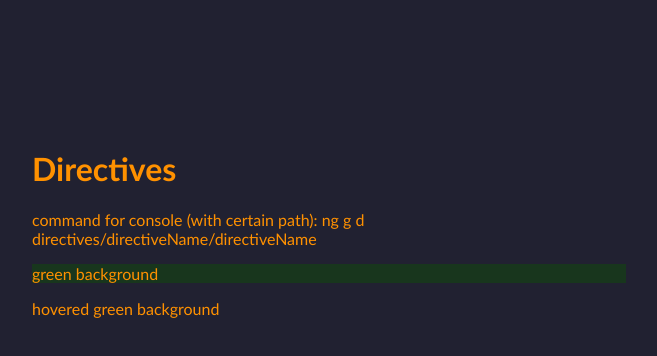
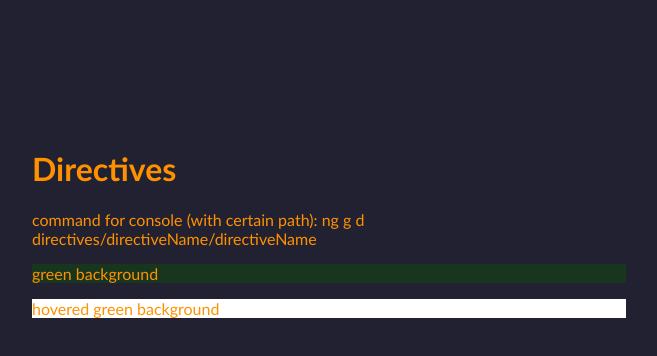
Before and after one commit to KevinWissmer/AngularElements, an Angular app: page / in a window 1280 px wide. Shown: the top 356 px of the page, without its empty margins (96-753 px from the left). Built offline with nearby package versions, Linux system fonts and the light colour scheme.

Commit message:
added input at direappHoverGreenbgDirective

```diff
--- a/src/app/directives/hoverGreenbgDirective/hover-greenbg-directive.directive.ts
+++ b/src/app/directives/hoverGreenbgDirective/hover-greenbg-directive.directive.ts
@@ -1,17 +1,23 @@
-import { Directive, ElementRef, HostBinding, HostListener } from '@angular/core';
+import { Directive, ElementRef, HostBinding, HostListener, Input, OnInit } from '@angular/core';
 
 @Directive({
     selector: '[appHoverGreenbgDirective]'
 })
-export class HoverGreenbgDirectiveDirective {
+export class HoverGreenbgDirectiveDirective implements OnInit {
+    @Input() defaultColor: string = 'blue';
     @HostBinding('style.backgroundColor') backgroundColor: string = 'transparent';
 
-    @HostListener('mouseenter') mouseover(eventData:Event){
+    @HostListener('mouseenter') mouseover(eventData: Event) {
         this.backgroundColor = '#18361d';
     }
-    @HostListener('mouseleave') mouseleave(eventData:Event){
-        this.backgroundColor = 'transparent';
+    @HostListener('mouseleave') mouseleave(eventData: Event) {
+        this.backgroundColor = this.defaultColor;
     }
+
+    ngOnInit() {
+        this.backgroundColor = this.defaultColor;
+    }
+
     constructor(private elementRef: ElementRef) { }
 
 }
--- a/src/app/landing-page/landing-page.component.html
+++ b/src/app/landing-page/landing-page.component.html
@@ -6,6 +6,6 @@
     green background
 </p>
 
-<p appHoverGreenbgDirective>
+<p appHoverGreenbgDirective [defaultColor]="'white'">
     hovered green background
 </p>
```
